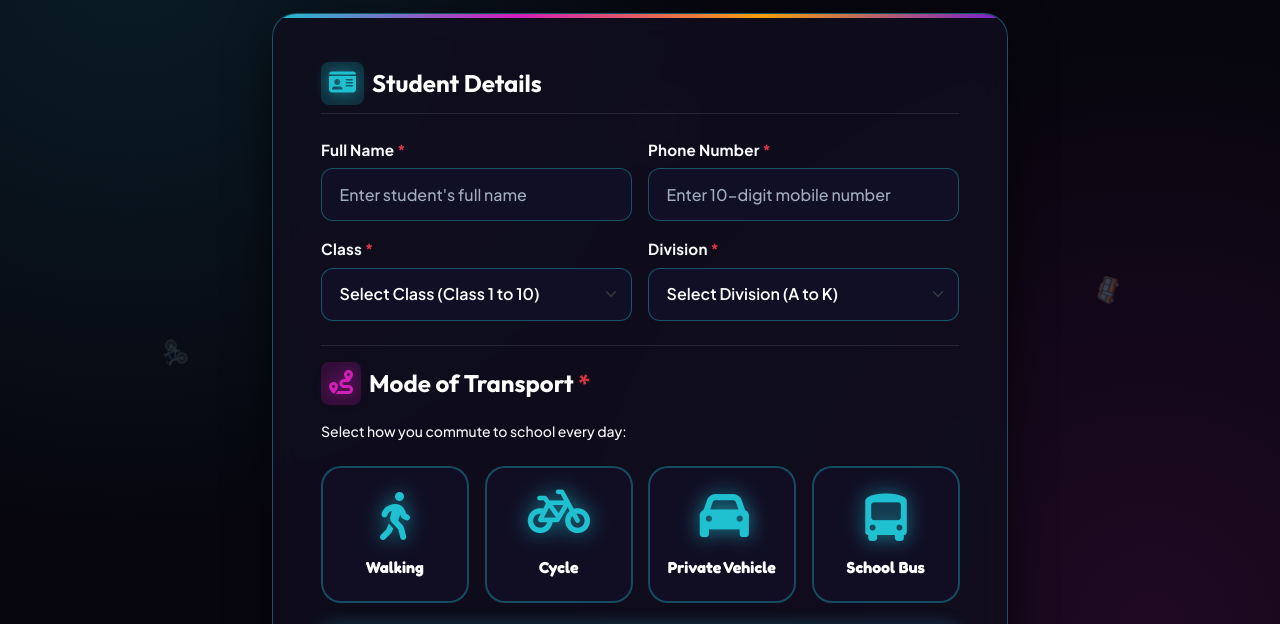
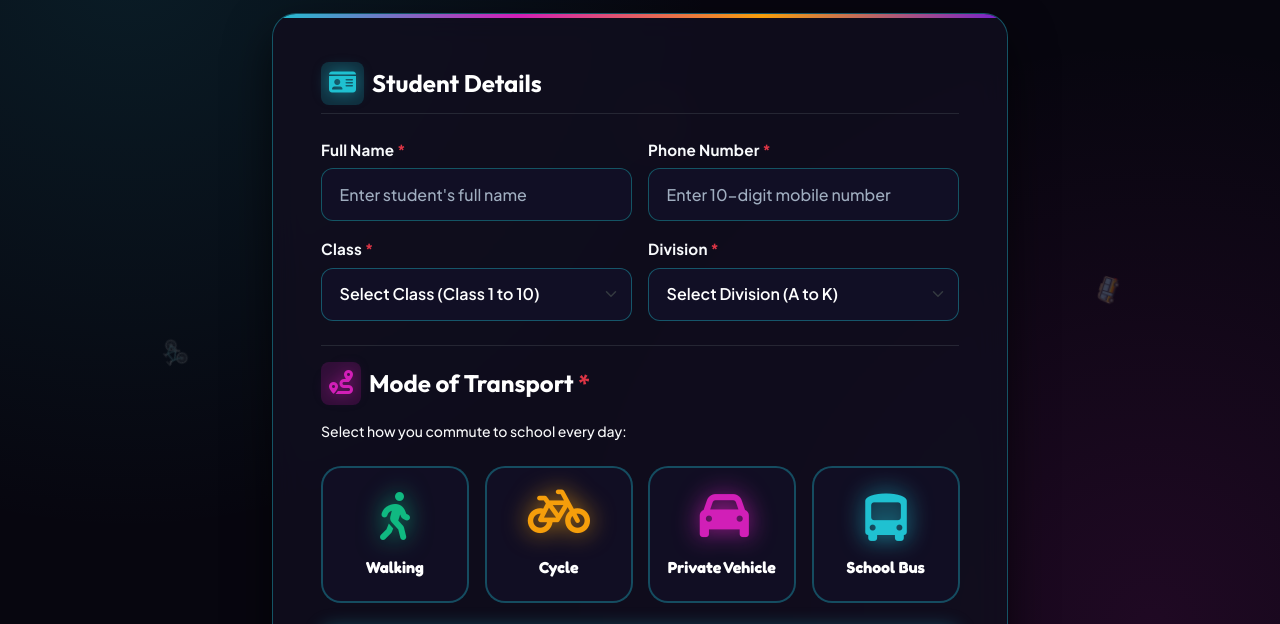
Before and after one commit to RajulaBineesh/RajulaBineesh.github.io, a plain HTML site: page transport.html in a window 1280 px wide. Shown: the part 278-902 px from the top of the page. Drawn offline with nearby package versions, Linux system fonts and the light colour scheme.

Commit message:
Assign unique vibrant colors to transport mode icons on survey page

```diff
--- a/transport.html
+++ b/transport.html
@@ -286,20 +286,37 @@
             100% { box-shadow: 0 0 25px rgba(209, 31, 183, 0.6); border-color: var(--poster-pink); }
         }
 
-        /* Animated Kid Icons */
+        /* Animated Kid Icons with Distinct Vibrant Colors */
         .transport-icon {
             font-size: clamp(2.4rem, 5.5vw, 3rem);
             margin-bottom: 0.6rem;
-            color: var(--poster-blue);
             transition: transform 0.4s cubic-bezier(0.34, 1.56, 0.64, 1), color 0.3s ease, filter 0.3s ease;
-            filter: drop-shadow(0 0 10px rgba(31, 193, 209, 0.7));
             display: inline-block;
         }
 
-        .icon-walk { animation: kidWalkWiggle 2.5s infinite ease-in-out; }
-        .icon-cycle { animation: kidCycleFloat 3s infinite ease-in-out; }
-        .icon-car { animation: kidCarVroom 2.2s infinite ease-in-out; }
-        .icon-bus { animation: kidBusBounce 2.8s infinite ease-in-out; }
+        .icon-walk {
+            color: #10b981; /* Vibrant Emerald Green */
+            filter: drop-shadow(0 0 12px rgba(16, 185, 129, 0.8));
+            animation: kidWalkWiggle 2.5s infinite ease-in-out;
+        }
+
+        .icon-cycle {
+            color: #f59e0b; /* Bright Amber Yellow */
+            filter: drop-shadow(0 0 12px rgba(245, 158, 11, 0.8));
+            animation: kidCycleFloat 3s infinite ease-in-out;
+        }
+
+        .icon-car {
+            color: #d11fb7; /* Hot Neon Pink */
+            filter: drop-shadow(0 0 12px rgba(209, 31, 183, 0.8));
+            animation: kidCarVroom 2.2s infinite ease-in-out;
+        }
+
+        .icon-bus {
+            color: #1fc1d1; /* Electric Cyan */
+            filter: drop-shadow(0 0 12px rgba(31, 193, 209, 0.8));
+            animation: kidBusBounce 2.8s infinite ease-in-out;
+        }
 
         @keyframes kidWalkWiggle {
             0%, 100% { transform: translateY(0) rotate(0deg); }
```
